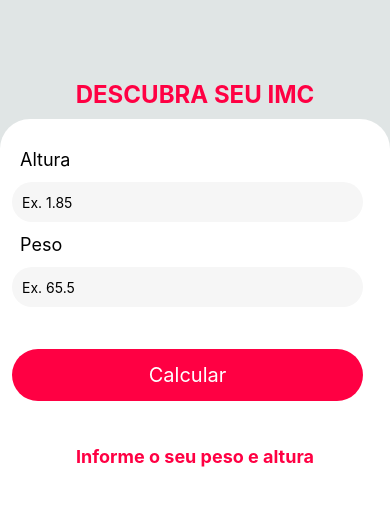
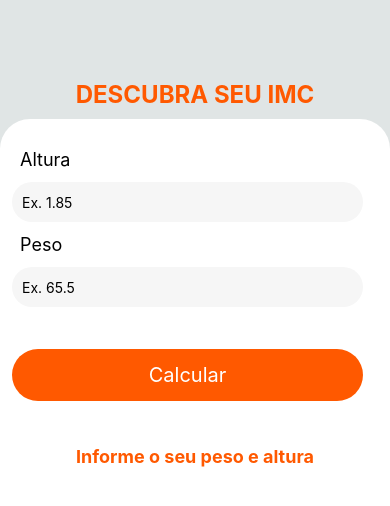
Before and after one commit to devmamede/Health-Calculator-App, a React Native app: screen / in a window 390 px wide. Shown: the top 506 px of the page. Built offline with nearby package versions, Linux system fonts and the light colour scheme.

Commit message:
color change to orange

```diff
--- a/src/components/Form/ResultImc/style.js
+++ b/src/components/Form/ResultImc/style.js
@@ -11,13 +11,13 @@ const styles = StyleSheet.create({
 
   numberImc: {
     fontSize: 48,
-    color: "#ff0043",
+    color: "#ff5900",
     fontWeight: "bold",
   },
 
   information: {
     fontSize: 18,
-    color: "#ff0043",
+    color: "#ff5900",
     fontWeight: "bold",
   },
 
--- a/src/components/Form/style.js
+++ b/src/components/Form/style.js
@@ -35,7 +35,7 @@ const styles = StyleSheet.create({
     alignItems: "center",
     justifyContent: "center",
     width: "90%",
-    backgroundColor: "#ff0043",
+    backgroundColor: "#ff5900",
     paddingTop: 14,
     paddingBottom: 14,
     marginLeft: 12,
@@ -49,7 +49,7 @@ const styles = StyleSheet.create({
 
   errorMessage: {
     fontSize: 12,
-    color: "red",
+    color: "#ff5900",
     fontWeight: "bold",
     paddingLeft: 20,
   },
--- a/src/components/Title/style.js
+++ b/src/components/Title/style.js
@@ -8,7 +8,7 @@ const styles = StyleSheet.create({
   },
 
   textTitle: {
-    color: "#FF0043",
+    color: "#ff5900",
     fontSize: 24,
     fontWeight: "bold",
   },
```
